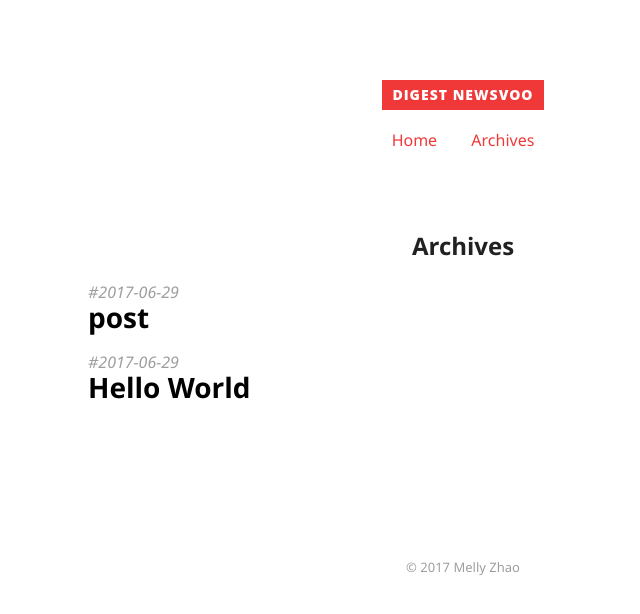
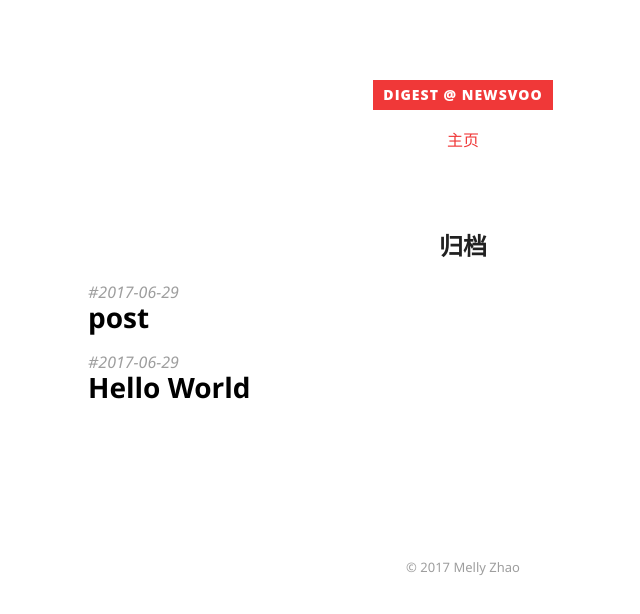
Before and after one commit to mellycz/mellycz.github.io, a plain HTML site: page archives/index.html in a window 1280 px wide. Shown: the whole page, without its empty margins (177-817 px from the left). Drawn offline with Linux system fonts and the light colour scheme.

Commit message:
Site updated: 2017-07-01 11:44:09

```diff
--- a/archives/index.html
+++ b/archives/index.html
@@ -3,7 +3,7 @@
 <head>
   <meta charset="utf-8">
 
-  <title>Archives | Digest Newsvoo</title>
+  <title>归档 | Digest @ Newsvoo</title>
 
 
   <meta name="author" content="Melly Zhao">
@@ -19,14 +19,14 @@
 
 
 
-  <meta property="og:site_name" content="Digest Newsvoo"/>
+  <meta property="og:site_name" content="Digest @ Newsvoo"/>
 
 
   <meta property="og:image" content="/favicon.ico"/>
 
 
   <link href="/favicon.ico" rel="icon">
-  <link rel="alternate" href="/atom.xml" title="Digest Newsvoo" type="application/atom+xml">
+  <link rel="alternate" href="/atom.xml" title="Digest @ Newsvoo" type="application/atom+xml">
   <link rel="stylesheet" href="/css/style.css" media="screen" type="text/css">
 </head>
 
@@ -38,16 +38,14 @@
     <header>
   <div class="site-branding">
     <h1 class="site-title">
-      <a href="/">Digest Newsvoo</a>
+      <a href="/">Digest @ Newsvoo</a>
     </h1>
     <p class="site-description"></p>
   </div>
   <nav class="site-navigation">
     <ul>
 
-        <li><a href="/">Home</a></li>
-
-        <li><a href="/archives">Archives</a></li>
+        <li><a href="/">主页</a></li>
 
     </ul>
   </nav>
@@ -58,7 +56,7 @@
 
 <article>
 
-  <h2 class="article-title ">Archives</h2>
+  <h2 class="article-title ">归档</h2>
 
   <div class="archive">
 
```
Also changed, not shown: 2017/06/29/hello-world/index.html (+5 -7 lines), 2017/06/29/post/index.html (+5 -7 lines), archives/2017/06/index.html (+5 -7 lines), archives/2017/index.html (+5 -7 lines), index.html (+5 -7 lines).
